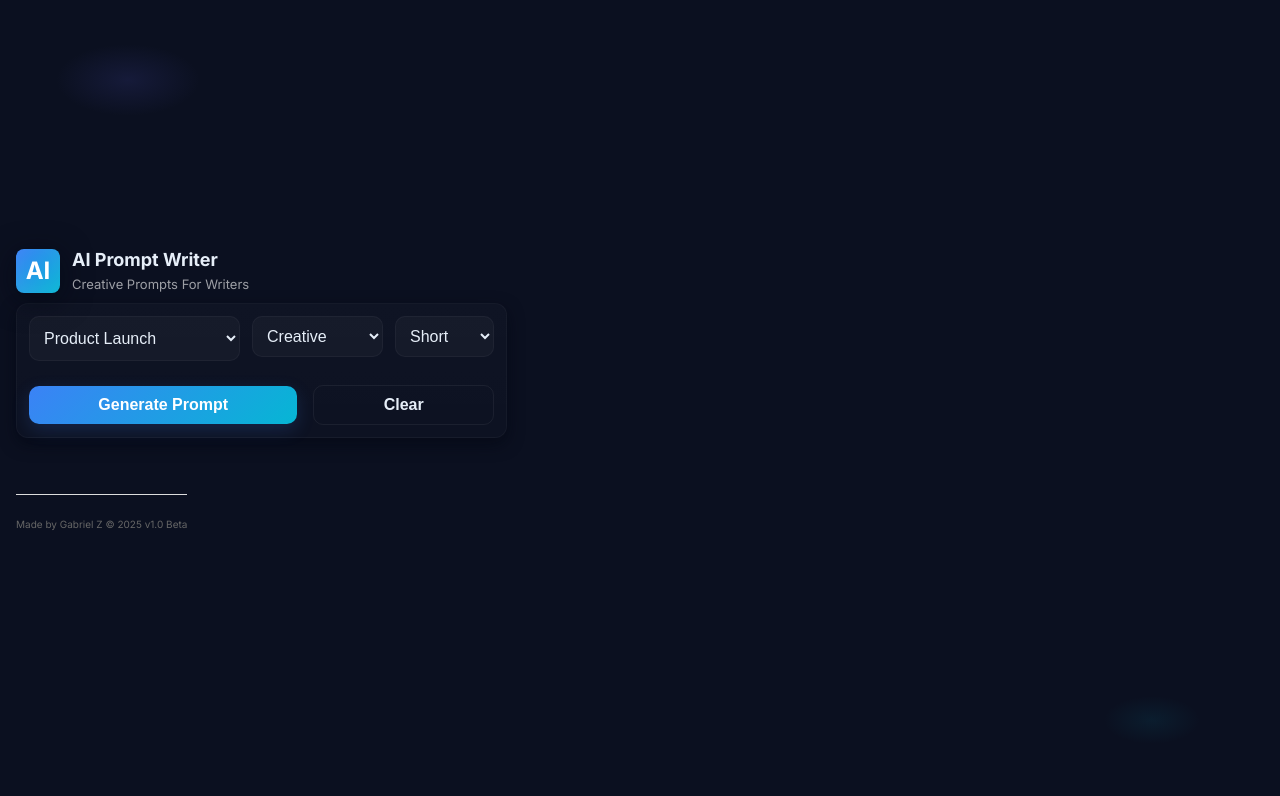
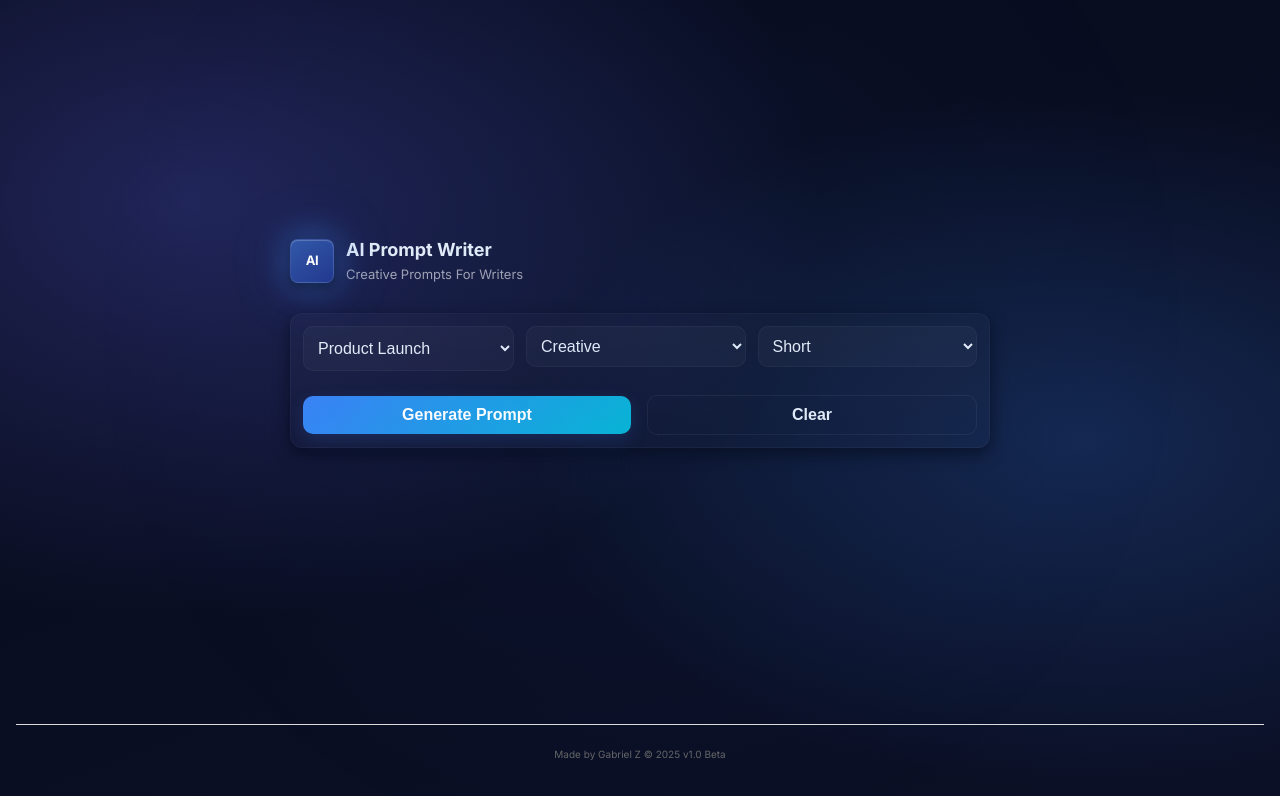
Before and after one commit to gabezigo/AiPromptGenerator, a React (Create React App) app: page / in a window 1280 px wide. Shown: the top 796 px of the page. Built offline with nearby package versions, Linux system fonts and the light colour scheme; the HTML template or start-up script is replaced by a standard one.

Commit message:
updating layout

```diff
--- a/src/App.js
+++ b/src/App.js
@@ -325,7 +325,7 @@ export default function App() {
 
   return (
     <div className="container">
-      <div>
+      <div className="top">
       <header className="header">
         <div className="brand">
           <div className="logo">AI</div>
--- a/src/index.css
+++ b/src/index.css
@@ -21,13 +21,12 @@ body {
   margin: 0;
   padding: 0;
   font-family: 'Inter', system-ui, -apple-system, 'Segoe UI', Roboto, 'Helvetica Neue', Arial;
-  background: radial-gradient(
-      1200px 600px at 10% 10%,
-      rgba(99, 102, 241, 0.12),
-      transparent 6%
-    ),
-    radial-gradient(800px 400px at 90% 90%, rgba(6, 182, 212, 0.08), transparent 6%),
-    var(--bg);
+   background:
+    radial-gradient(900px 600px at 15% 25%, rgba(99,102,241,0.28), transparent 70%),
+    radial-gradient(800px 500px at 85% 55%, rgba(59,130,246,0.22), transparent 70%),
+    linear-gradient(160deg, #070b1c 0%, #0b1026 100%);
+      background-attachment: fixed;
+  background-repeat: no-repeat;
   color: var(--text);
   -webkit-font-smoothing: antialiased;
   -moz-osx-font-smoothing: grayscale;
@@ -35,6 +34,17 @@ body {
   line-height: 1.5;
   overflow-x: hidden;
   max-width: 100vw;
+   position: relative;
+  z-index: 0;
+}
+
+body::after {
+  content: "";
+  position: fixed;
+  inset: 0;
+  background: radial-gradient(circle at 50% 40%, rgba(59,130,246,0.05), transparent 70%);
+  pointer-events: none;
+  z-index: 1;
 }
 
 /* Layout */
@@ -72,14 +82,26 @@ body {
   width: 4.4rem;
   height: 4.4rem;
   border-radius: 0.8rem;
-  background: var(--accent);
+  background: linear-gradient(145deg,
+    rgba(75,144,255,0.45),
+    rgba(43,79,214,0.4)
+  );
+  backdrop-filter: blur(10px);
+  -webkit-backdrop-filter: blur(10px);
+  border: 1px solid rgba(255,255,255,0.1);
   display: flex;
   align-items: center;
   justify-content: center;
   font-weight: 700;
   color: #fff;
-  font-size: 2.4rem;
-  box-shadow: 0 0.6rem 3rem var(--shadow), inset 0 -0.6rem 2rem rgba(255, 255, 255, 0.05);
+  font-size: 1.3rem;
+    box-shadow:
+    0 0 35px rgba(59,130,246,0.45),
+    0 4px 12px rgba(0,0,0,0.6),
+    inset 0 1px 0 rgba(255,255,255,0.2);
+    padding: 0.6rem 1.1rem;
+  letter-spacing: -0.5px;
+  filter: drop-shadow(0 0 25px rgba(59,130,246,0.4));
 }
 
 .title {
@@ -219,15 +241,6 @@ body {
   white-space: pre-wrap;
 }
 
-.sidebar {
-  position: sticky;
-  top: 3.2rem;
-  max-height: none;
-  overflow-y: auto;
-  padding-bottom: 1rem; /* optional for breathing space */
-}
-
-
 .panel {
   background: linear-gradient(
     180deg,
@@ -349,7 +362,7 @@ body {
 }
 
 .actions .btn {
-  flex: 1 1 auto; /* let buttons size naturally */
+  flex: 1; /* let buttons size naturally */
   min-width: 12rem; /* ensure buttons don’t get too narrow */
   margin-bottom: 0; /* remove margin-bottom to avoid extra vertical space */
 }
@@ -361,20 +374,24 @@ body {
   color: #666;
   border-top: 1px solid #ddd;
   margin-top: 20px;
+  width: 100%;
 }
+
+.top {
+    flex: 1;
+    display: flex;
+    flex-direction: column;
+    justify-content: center;
+    align-items: center;
+    width: 100%;
+    gap: 2rem;
+}
+
 
 
 
 /* Responsive */
 @media (max-width: 62.5rem) {
-  .container {
-    grid-template-columns: 1fr;
-  }
-
-  .sidebar {
-    position: static;
-    max-height: none;
-  }
 
   .historyList {
     max-height: none;
```
